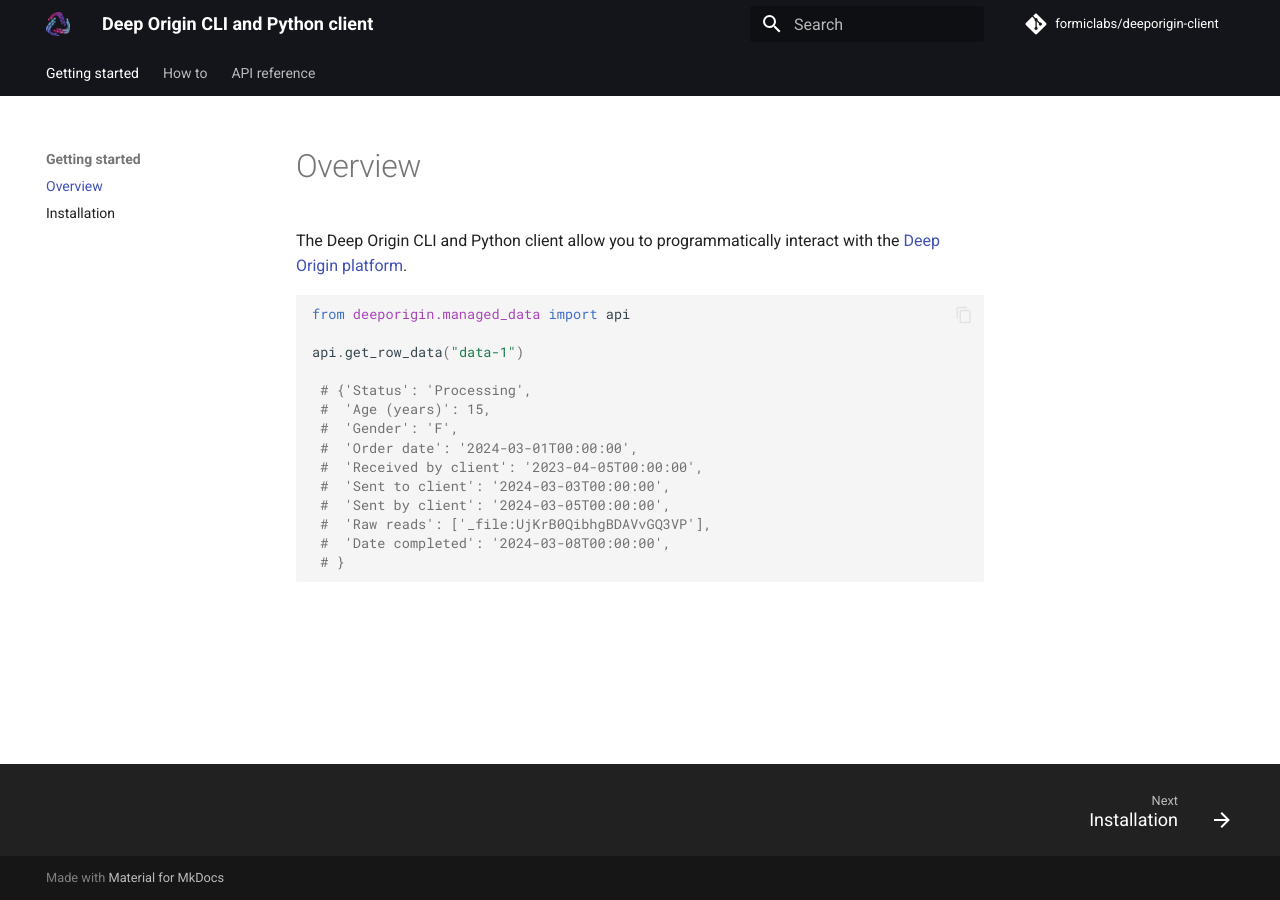
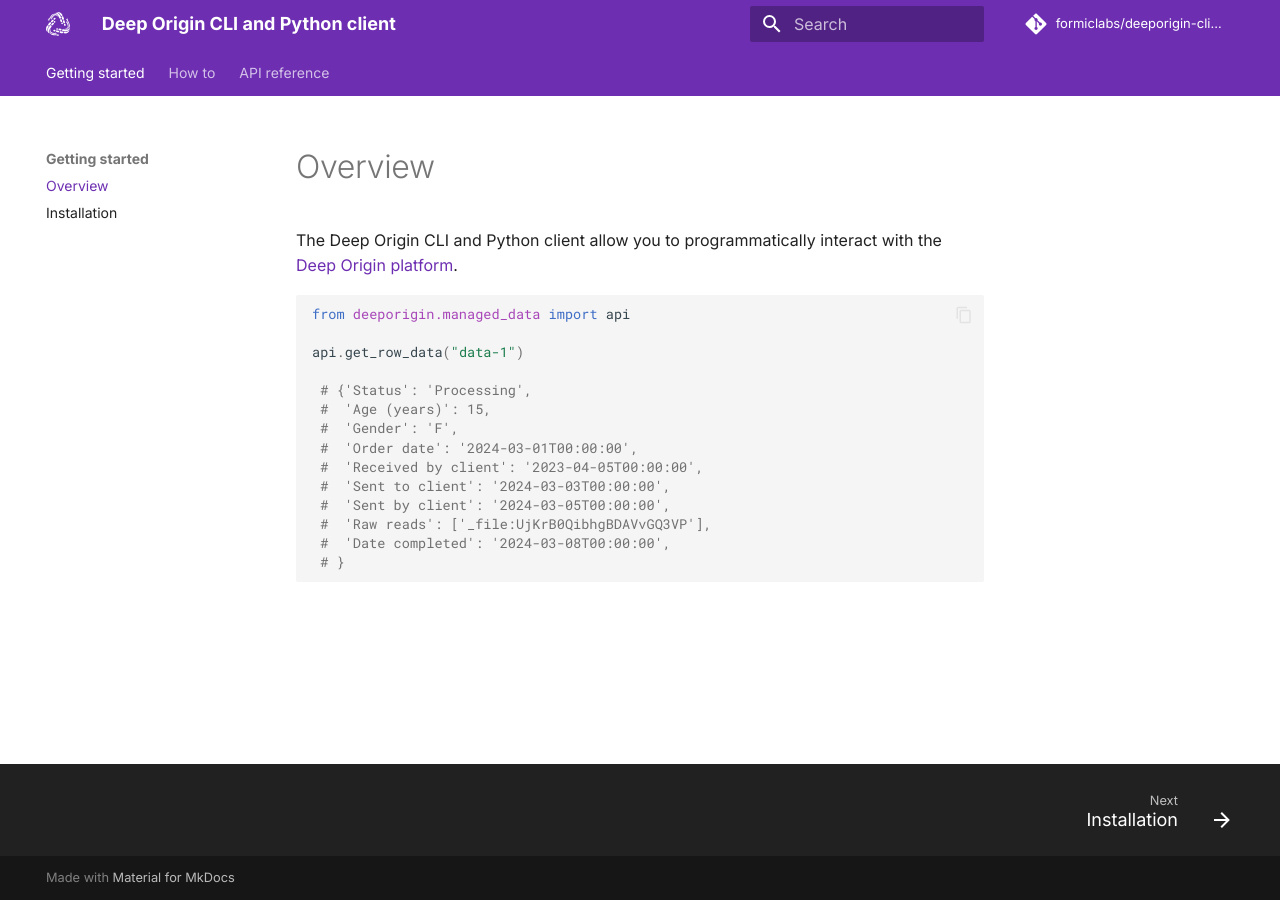
Before and after one commit to deeporiginbio/deeporigin-client, an MkDocs documentation site: the page built from docs/overview.md, in a window 1280 px wide. Built offline with MkDocs 1.6.1 and Material for MkDocs 9.7.7, drawn with Linux system fonts in a browser that asks for light colours; comment, search, counter and statistics services are not loaded.

Commit message:
feat(docs): applied Deep Origin branding

```diff
--- /dev/null
+++ b/docs/stylesheets/extra.css
@@ -0,0 +1,3 @@
+:root {
+  --md-primary-fg-color:        #6D2EB1;
+}
--- a/mkdocs.yaml
+++ b/mkdocs.yaml
@@ -7,10 +7,12 @@
 docs_dir: 'docs'
 theme:
   name: material
-  logo: 'images/logo.png'
+  logo: 'images/logo.svg'
   palette:
-    primary: 'black'
-    accent: '#6D2EB1'
+    primary: custom
+  font:
+    text: Inter
+    code: Roboto Mono
   features:
     - announce.dismiss
     - content.code.annotate
@@ -30,6 +32,8 @@
     - search.suggest
     - toc.follow
   favicon: images/favicon.png
+extra_css:
+  - stylesheets/extra.css
 
 nav:
 - Getting started:
```
Also changed, not shown: docs/images/logo.png (deleted), docs/images/logo.svg (added).
